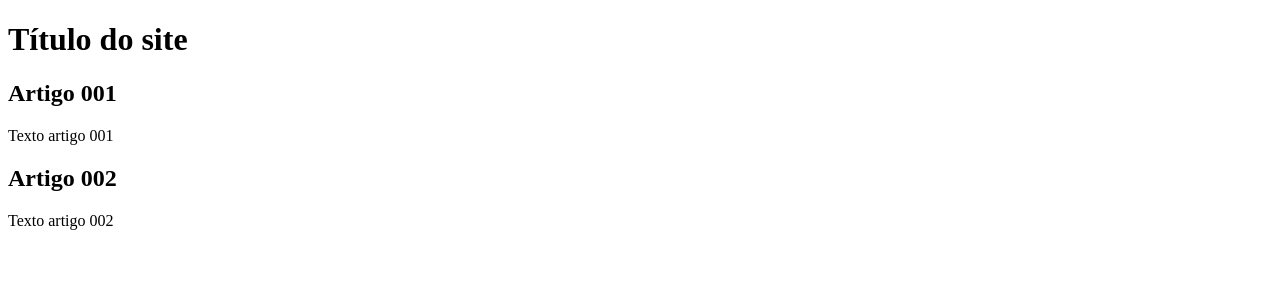
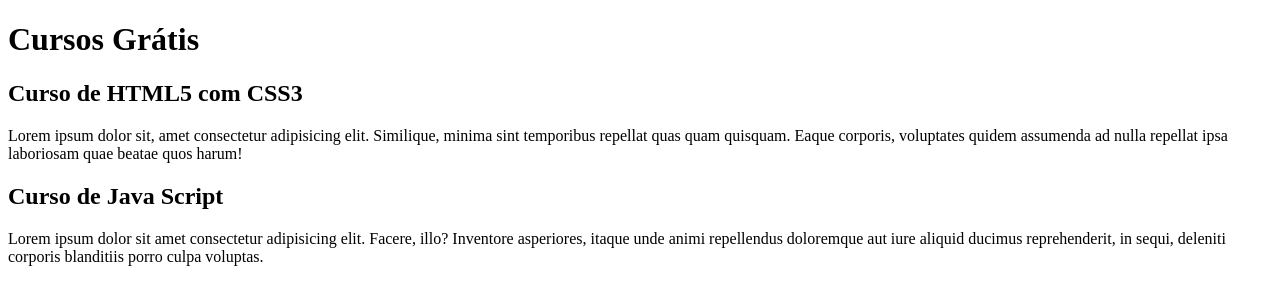
Before and after one commit to ViniciusCollaco/projeto-site, a plain HTML site: page index.html in a window 1280 px wide. Drawn offline with Linux system fonts and the light colour scheme.

Commit message:
Comecei a escrever o conteudo

```diff
--- a/index.html
+++ b/index.html
@@ -9,15 +9,15 @@
 <body>
     <main>
         <header>
-            <h1>Título do site</h1>
+            <h1>Cursos Grátis</h1>
         </header>
         <article>
-            <h2>Artigo 001</h2>
-            <p>Texto artigo 001</p>
+            <h2>Curso de HTML5 com CSS3</h2>
+            <p>Lorem ipsum dolor sit, amet consectetur adipisicing elit. Similique, minima sint temporibus repellat quas quam quisquam. Eaque corporis, voluptates quidem assumenda ad nulla repellat ipsa laboriosam quae beatae quos harum!</p>
         </article>
         <article>
-            <h2>Artigo 002</h2>
-            <p>Texto artigo 002</p>
+            <h2>Curso de Java Script</h2>
+            <p>Lorem ipsum dolor sit amet consectetur adipisicing elit. Facere, illo? Inventore asperiores, itaque unde animi repellendus doloremque aut iure aliquid ducimus reprehenderit, in sequi, deleniti corporis blanditiis porro culpa voluptas.</p>
         </article>
     </main>
 </body>
```
